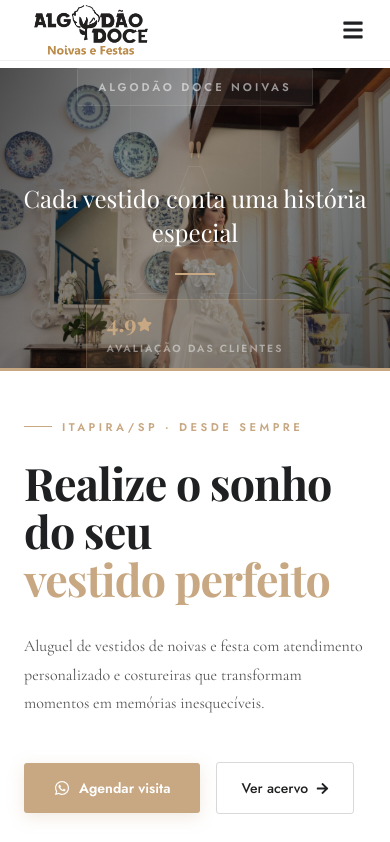
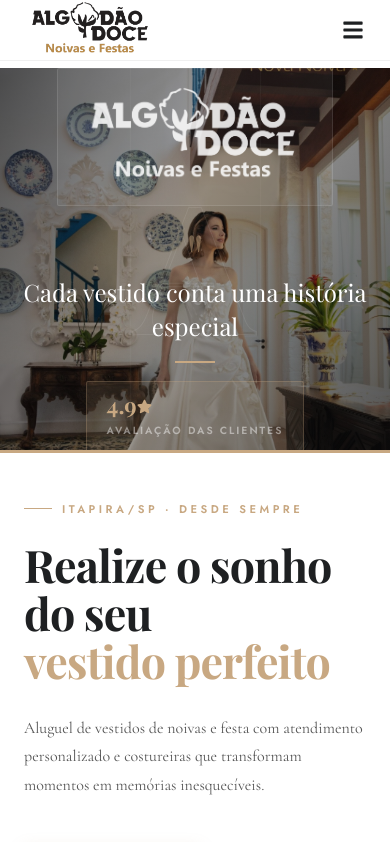
Before and after one commit to butrico31/algodao-doce, a React (Vite) app: page / in a window 390 px wide. Shown: the top 842 px of the page. Built offline with nearby package versions, Linux system fonts and the light colour scheme; a web font is replaced by a local one.

Commit message:
feat: enhance responsive design in multiple sections for better mobile experience

```diff
--- a/src/components/DepoimentosSection.jsx
+++ b/src/components/DepoimentosSection.jsx
@@ -8,6 +8,10 @@
 const Section = styled.section`
   background: ${({ theme }) => theme.colors.white};
   padding: 112px 32px;
+
+  @media (max-width: ${({ theme }) => theme.breakpoints.mobile}) {
+    padding: 88px 20px;
+  }
 `
 
 const Container = styled.div`
@@ -24,6 +28,10 @@
   @media (max-width: ${({ theme }) => theme.breakpoints.tablet}) {
     grid-template-columns: 1fr;
     gap: 48px;
+  }
+
+  @media (max-width: ${({ theme }) => theme.breakpoints.mobile}) {
+    gap: 28px;
   }
 `
 
@@ -57,6 +65,10 @@
   line-height: 1.12;
   letter-spacing: -0.02em;
   margin-bottom: 48px;
+
+  @media (max-width: ${({ theme }) => theme.breakpoints.mobile}) {
+    margin-bottom: 28px;
+  }
 `
 
 const Cards = styled.div`
@@ -97,6 +109,24 @@
     overflow: hidden;
     text-overflow: ellipsis;
   }
+
+  @media (max-width: ${({ theme }) => theme.breakpoints.mobile}) {
+    padding: 22px 18px;
+
+    p:first-child {
+      font-size: 0.68rem;
+      letter-spacing: 1.2px;
+    }
+
+    p:last-child {
+      white-space: normal;
+      overflow: visible;
+      text-overflow: unset;
+      display: -webkit-box;
+      -webkit-line-clamp: 2;
+      -webkit-box-orient: vertical;
+    }
+  }
 `
 
 const RightCol = styled.div`
@@ -125,6 +155,17 @@
     pointer-events: none;
     user-select: none;
   }
+
+  @media (max-width: ${({ theme }) => theme.breakpoints.mobile}) {
+    min-height: 300px;
+    padding: 44px 18px 38px;
+
+    &::before {
+      top: 10px;
+      left: 16px;
+      font-size: 4.2rem;
+    }
+  }
 `
 
 const QuoteText = styled.p`
@@ -136,6 +177,13 @@
   margin-bottom: 28px;
   position: relative;
   z-index: 1;
+  overflow-wrap: anywhere;
+
+  @media (max-width: ${({ theme }) => theme.breakpoints.mobile}) {
+    font-size: 0.95rem;
+    line-height: 1.6;
+    margin-bottom: 20px;
+  }
 `
 
 const QuoteAuthor = styled.p`
@@ -145,6 +193,11 @@
   letter-spacing: 2px;
   text-transform: uppercase;
   color: ${({ theme }) => theme.colors.orange};
+
+  @media (max-width: ${({ theme }) => theme.breakpoints.mobile}) {
+    font-size: 0.66rem;
+    letter-spacing: 1.4px;
+  }
 `
 
 const OrangeAccent = styled.div`
--- a/src/components/Hero.jsx
+++ b/src/components/Hero.jsx
@@ -223,22 +223,43 @@
   flex-direction: column;
   align-items: center;
   gap: 24px;
+
+  @media (max-width: ${({ theme }) => theme.breakpoints.mobile}) {
+    width: 100%;
+    padding: 0 16px;
+    box-sizing: border-box;
+    gap: 18px;
+  }
 `;
 
 const TagPill = styled.div`
   display: inline-flex;
   align-items: center;
-  gap: 8px;
+  justify-content: center;
   background: rgba(255,255,255,0.06);
   border: 1px solid rgba(255,255,255,0.1);
   border-radius: 2px;
-  padding: 10px 20px;
-  font-family: ${({ theme }) => theme.fonts.body};
-  font-size: 0.7rem;
-  letter-spacing: 3px;
-  text-transform: uppercase;
-  color: rgba(255,255,255,0.55);
-  font-weight: 600;
+  padding: 12px 22px;
+  max-width: min(92vw, 420px);
+
+  @media (max-width: ${({ theme }) => theme.breakpoints.mobile}) {
+    padding: 8px 12px;
+  }
+`;
+
+const TagLogo = styled.img`
+  width: clamp(220px, 24vw, 320px);
+  height: auto;
+  max-width: 100%;
+  object-fit: contain;
+  display: block;
+  filter: brightness(0) invert(1);
+  opacity: 0.85;
+
+  @media (max-width: ${({ theme }) => theme.breakpoints.mobile}) {
+    width: min(72vw, 250px);
+    height: auto;
+  }
 `;
 
 const HeroQuote = styled.p`
@@ -401,7 +422,9 @@
         <GridLines />
         <BigLetter>A</BigLetter>
         <RightContent>
-          <TagPill>Algodão Doce Noivas</TagPill>
+          <TagPill>
+            <TagLogo src="/LogoPreta.png" alt="Algodão Doce Noivas" />
+          </TagPill>
           <HeroQuote>
             Cada vestido conta uma história especial
           </HeroQuote>
--- a/src/components/SobreSection.jsx
+++ b/src/components/SobreSection.jsx
@@ -9,6 +9,10 @@
 const Section = styled.section`
   background: ${({ theme }) => theme.colors.cream};
   padding: 112px 32px;
+
+  @media (max-width: ${({ theme }) => theme.breakpoints.mobile}) {
+    padding: 88px 20px;
+  }
 `
 
 const Container = styled.div`
@@ -120,6 +124,8 @@
   grid-template-columns: 1fr 1fr;
   gap: 1px;
   background-clip: padding-box;
+  width: 100%;
+  box-sizing: border-box;
 
   &::after {
     content: '';
@@ -131,6 +137,18 @@
     border: 1px solid rgba(0,0,0,0.08);
     z-index: -1;
     border-radius: 1px;
+  }
+
+  @media (max-width: ${({ theme }) => theme.breakpoints.tablet}) {
+    padding: 42px 30px;
+  }
+
+  @media (max-width: ${({ theme }) => theme.breakpoints.mobile}) {
+    padding: 24px 18px;
+
+    &::after {
+      display: none;
+    }
   }
 `
 
@@ -160,6 +178,19 @@
     color: rgba(255,255,255,0.35);
     font-weight: 600;
     line-height: 1.5;
+  }
+
+  @media (max-width: ${({ theme }) => theme.breakpoints.mobile}) {
+    padding: 20px 14px;
+
+    .stat-num {
+      font-size: clamp(2.2rem, 10vw, 2.8rem);
+    }
+
+    .stat-label {
+      font-size: 0.58rem;
+      letter-spacing: 1.4px;
+    }
   }
 `
 
```
Also changed, not shown: public/LogoPreta.png, public/LogoPreto.png (deleted).
